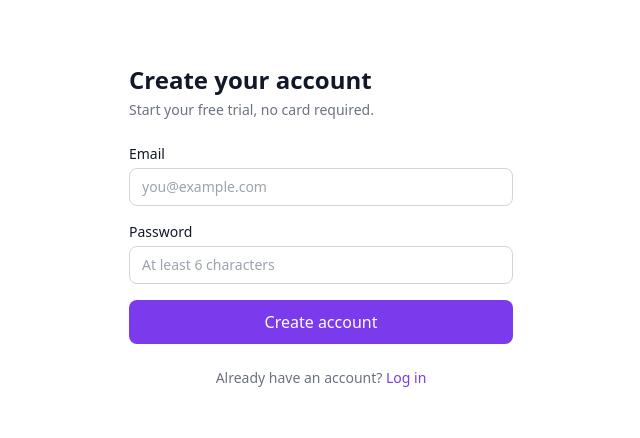
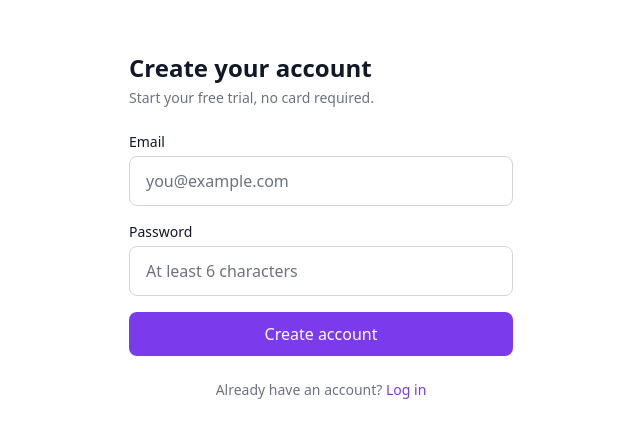
Before and after one commit to m6266875-cloud/emberkit, a Next.js app in the folder saas-starter-kit/: page /signup in a window 1280 px wide. Shown: the part 174-612 px from the top of the page, without its empty margins (319-959 px from the left). Built offline with nearby package versions, Linux system fonts and the light colour scheme; no server answers.

Commit message:
Fix dark mode authentication inputs

```diff
--- a/saas-starter-kit/app/login/page.tsx
+++ b/saas-starter-kit/app/login/page.tsx
@@ -62,7 +62,7 @@
               value={email}
               onChange={(e) => setEmail(e.target.value)}
               placeholder="you@example.com"
-              className="w-full border border-gray-300 rounded-lg px-3 py-2 text-sm focus:outline-none focus:ring-2 focus:ring-brand-500"
+              className="w-full rounded-lg border border-gray-300 bg-white px-4 py-3 text-gray-900 placeholder-gray-500 focus:outline-none focus:ring-2 focus:ring-blue-500 dark:border-gray-700 dark:bg-gray-900 dark:text-white dark:placeholder-gray-400"
             />
           </div>
 
@@ -76,7 +76,7 @@
               value={password}
               onChange={(e) => setPassword(e.target.value)}
               placeholder="••••••••"
-              className="w-full border border-gray-300 rounded-lg px-3 py-2 text-sm focus:outline-none focus:ring-2 focus:ring-brand-500"
+              className="w-full rounded-lg border border-gray-300 bg-white px-4 py-3 text-gray-900 placeholder-gray-500 focus:outline-none focus:ring-2 focus:ring-blue-500 dark:border-gray-700 dark:bg-gray-900 dark:text-white dark:placeholder-gray-400"
             />
           </div>
 
--- a/saas-starter-kit/app/signup/page.tsx
+++ b/saas-starter-kit/app/signup/page.tsx
@@ -50,7 +50,7 @@
               required
               value={email}
               onChange={(e) => setEmail(e.target.value)}
-              className="w-full border border-gray-300 rounded-lg px-3 py-2 text-sm focus:outline-none focus:ring-2 focus:ring-brand-500"
+              className="w-full rounded-lg border border-gray-300 bg-white px-4 py-3 text-gray-900 placeholder-gray-500 focus:outline-none focus:ring-2 focus:ring-blue-500 dark:border-gray-700 dark:bg-gray-900 dark:text-white dark:placeholder-gray-400"
               placeholder="you@example.com"
             />
           </div>
@@ -62,7 +62,7 @@
               minLength={6}
               value={password}
               onChange={(e) => setPassword(e.target.value)}
-              className="w-full border border-gray-300 rounded-lg px-3 py-2 text-sm focus:outline-none focus:ring-2 focus:ring-brand-500"
+              className="w-full rounded-lg border border-gray-300 bg-white px-4 py-3 text-gray-900 placeholder-gray-500 focus:outline-none focus:ring-2 focus:ring-blue-500 dark:border-gray-700 dark:bg-gray-900 dark:text-white dark:placeholder-gray-400"
               placeholder="At least 6 characters"
             />
           </div>
```
